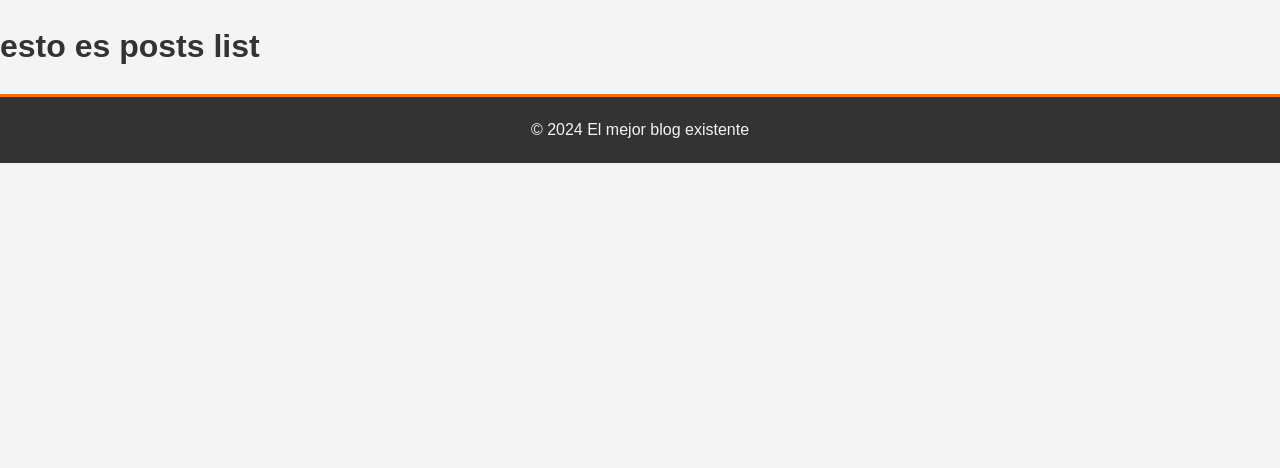
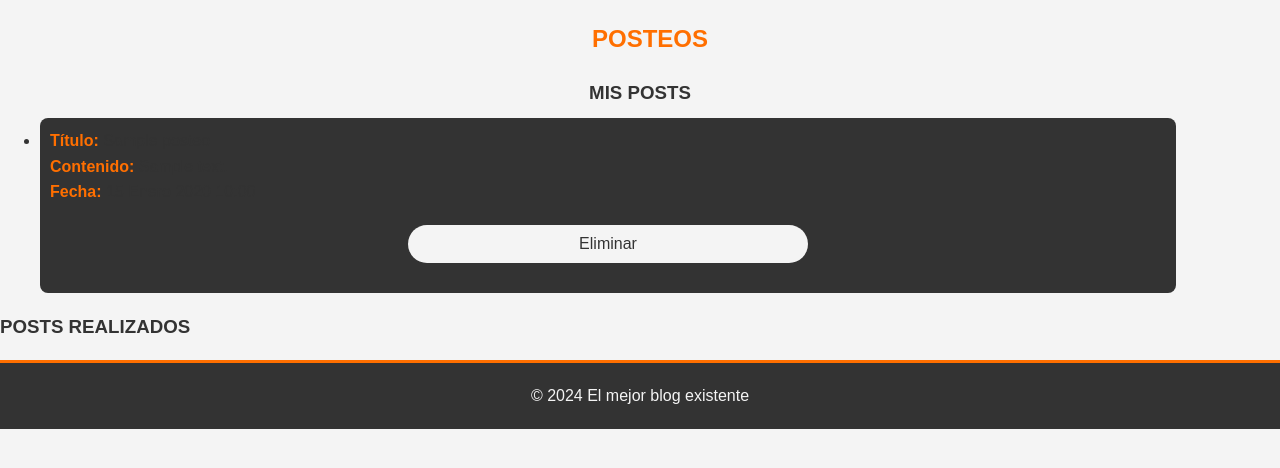
Before and after one commit to GonzaloGabrielVega/Blog, a Django app: page /posts/ in a window 1280 px wide. Shown: the part 125-593 px from the top of the page. Run offline with Django 4.2, Linux system fonts and the light colour scheme; a user stored in the database is signed in; data comes from the database, SQL or seed files in the repository; tables that the repository leaves empty hold one stand-in row (values such as "Sample post").

Commit message:
no funcionan posts css | Se agrego eliminar post

```diff
--- a/post/models.py
+++ b/post/models.py
@@ -5,7 +5,7 @@
     titulo = models.CharField(max_length=120)
     contenido= models.TextField()
     Fecha_de_publicacion = models.DateTimeField(auto_now_add=True)
-    autor= models.ForeignKey(User, on_delete=models.CASCADE, related_name='post_manage')
+    author= models.ForeignKey(User, on_delete=models.CASCADE, related_name='post_manage')
 
     def __str__(self):
         return f"{self.titulo}... Fecha: {self.Fecha_de_publicacion}"
--- a/post/static/css/styles.css
+++ b/post/static/css/styles.css
@@ -273,3 +238,40 @@
     font-family: Arial, sans-serif;
     color: #333;
 }
+
+.post-container {
+    display: flex;
+    justify-content: space-around;
+    align-items: flex-start;
+    gap: 20px;
+    margin: 20px auto;
+    max-width: 1200px;
+}
+
+.post-card {
+    padding: 10px;
+    background-color: var(--color-gris);
+    margin: 10px 20px 10px 0px; /* el margen queda siempre con una ligera inclinacion hacia la derecha como una sangria */
+    width: 90%; /* Ajusta el ancho de las tarjetas */
+    border-radius: 8px;
+    text-align: left; /* Alinea la info del post a la izq */
+}
+
+.post-section {
+    flex: 1;
+    background: var(--color-naranja);
+    color: var(--color-claro);
+    border-radius: 8px;
+    box-shadow: 0 4px 8px rgba(0, 0, 0, 0.1);
+    padding: 10px;
+    max-width: 700px;
+    margin: 10px 20px 10px 30px;
+}
+
+.post-container ul {
+    list-style-type: none;
+}
+
+.post-card strong {
+    color: var(--color-naranja);
+}
--- a/post/templates/posts.html
+++ b/post/templates/posts.html
@@ -1,7 +1,49 @@
 {% extends 'base.html' %}
 
-{% block title %} Inicio {% endblock %}
+{% block title %}Posts{% endblock %}
 
 {% block content %}
-    <h1>esto es posts list</h1>
+
+<div class="centered-content">
+    <h2>POSTEOS</h2>
+</div>
+
+        <div class="">
+            <h3 class="centered-content">MIS POSTS</h3>
+            <ul class="centered-content">
+                {% for post in posts %}
+                    {% if post.author == user %}
+                        <li class="post-card">
+                            <strong>Título:</strong> {{ post.titulo }}<br>
+                            <strong>Contenido:</strong> {{ post.contenido }}<br>
+                            <strong>Fecha:</strong> {{ post.Fecha_de_publicacion }}<br>
+                            <form method="POST" action="{% url 'delete' post.pk %}">
+                                {% csrf_token %}
+                                <button type="submit">Eliminar</button>
+                        </li>
+                    {% endif %}
+                {% empty %}
+                    <li>No hay posts para mostrar.</li>
+                {% endfor %}
+            </ul>
+        </div>
+
+        <div class="">
+            <h3 class="">POSTS REALIZADOS</h3>
+            <ul class="">
+                {% for post in posts %}
+                    {% if post.author != user %}
+                        <li class="">
+                            <strong>Título:</strong> {{ post.titulo }}<br>
+                            <strong>Contenido:</strong> {{ post.contenido }}<br>
+                            <strong>Fecha:</strong> {{ post.Fecha_de_publicacion }}<br>
+                        </li>
+                    {% endif %}
+                {% empty %}
+                    <li>Nadie ha creado posts :(</li>
+                {% endfor %}
+            </ul>
+        </div>
+
+
 {% endblock %}
--- a/post/urls.py
+++ b/post/urls.py
@@ -14,6 +14,6 @@
     path('posts/',views.post_list, name='lista_posteos'),
     path('posts/<int:pk>', views.post_detail, name='detalle_posteo'),
     path('posts/create', views.Crear, name='crear'),
-    path('posts/<id>/delete', views.delete_post, name='delete'),
+    path('posts/<pk>/delete', views.delete_post, name='delete'),
     path('posts/<id>/edit', views.EditarPost, name='edit'),
 ]
--- a/post/views.py
+++ b/post/views.py
@@ -56,7 +56,7 @@
             post=form.save(commit=False)
             post.author = request.user
             post.save()
-            return redirect('post')
+            return redirect('lista_posteos')
     else:
         form = PostForm()
     return render(request,'post_manage.html', {'form':form})
@@ -76,5 +76,5 @@
     post = get_object_or_404(Posteo, pk=pk)
     if request.method == 'POST':
         post.delete()
-        return redirect('post_list')  # Redirige a la lista de posts después de eliminar
+        return redirect('lista_posteos')  # Redirige a la lista de posts después de eliminar
     return render(request, 'post.html', {'post': post})
```
Also changed, not shown: other parts of post/static/css/styles.css (+0 -35 lines), post/templates/post_manage.html (+18 -1 lines), db.sqlite3, post/migrations/0002_rename_autor_posteo_author.py (added).
